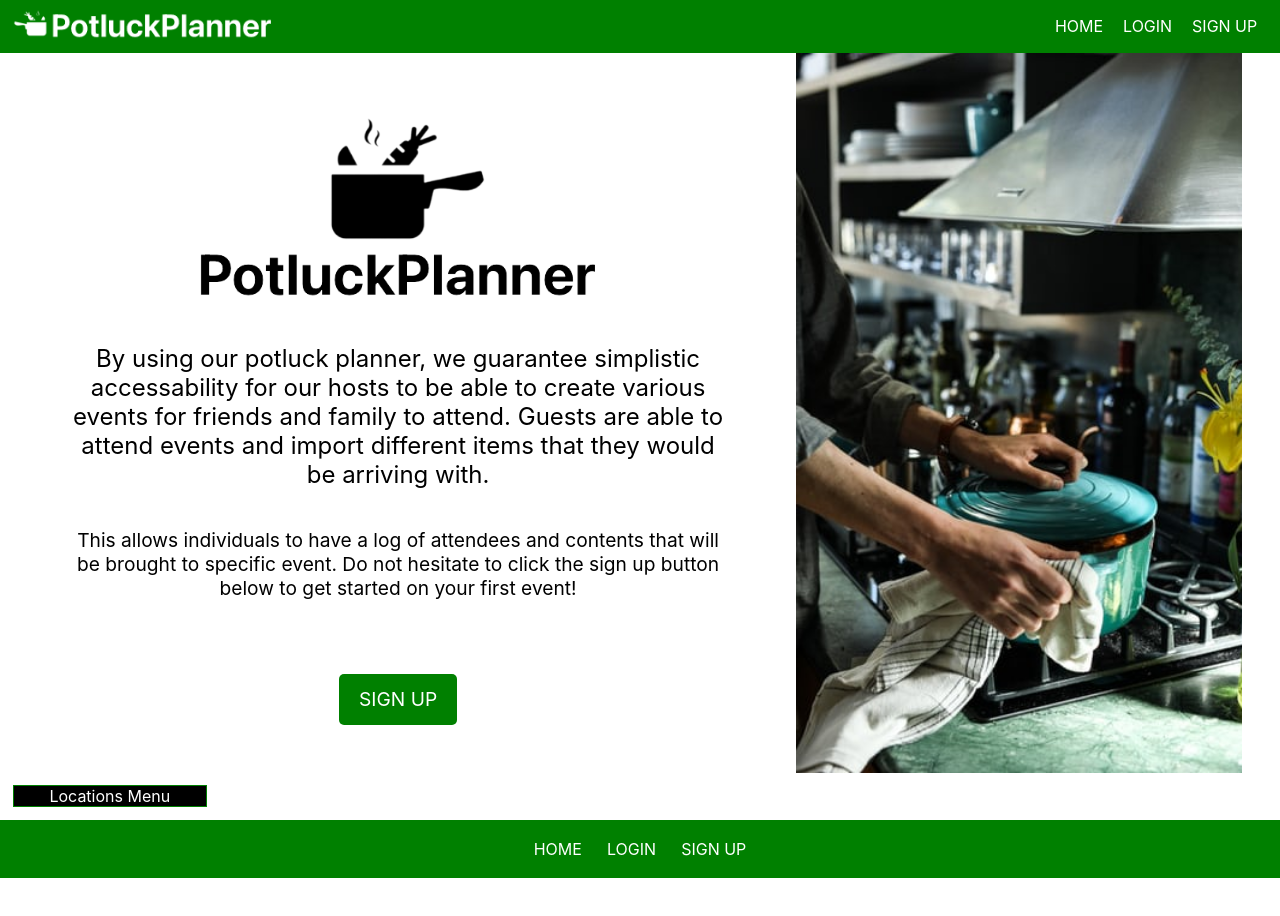
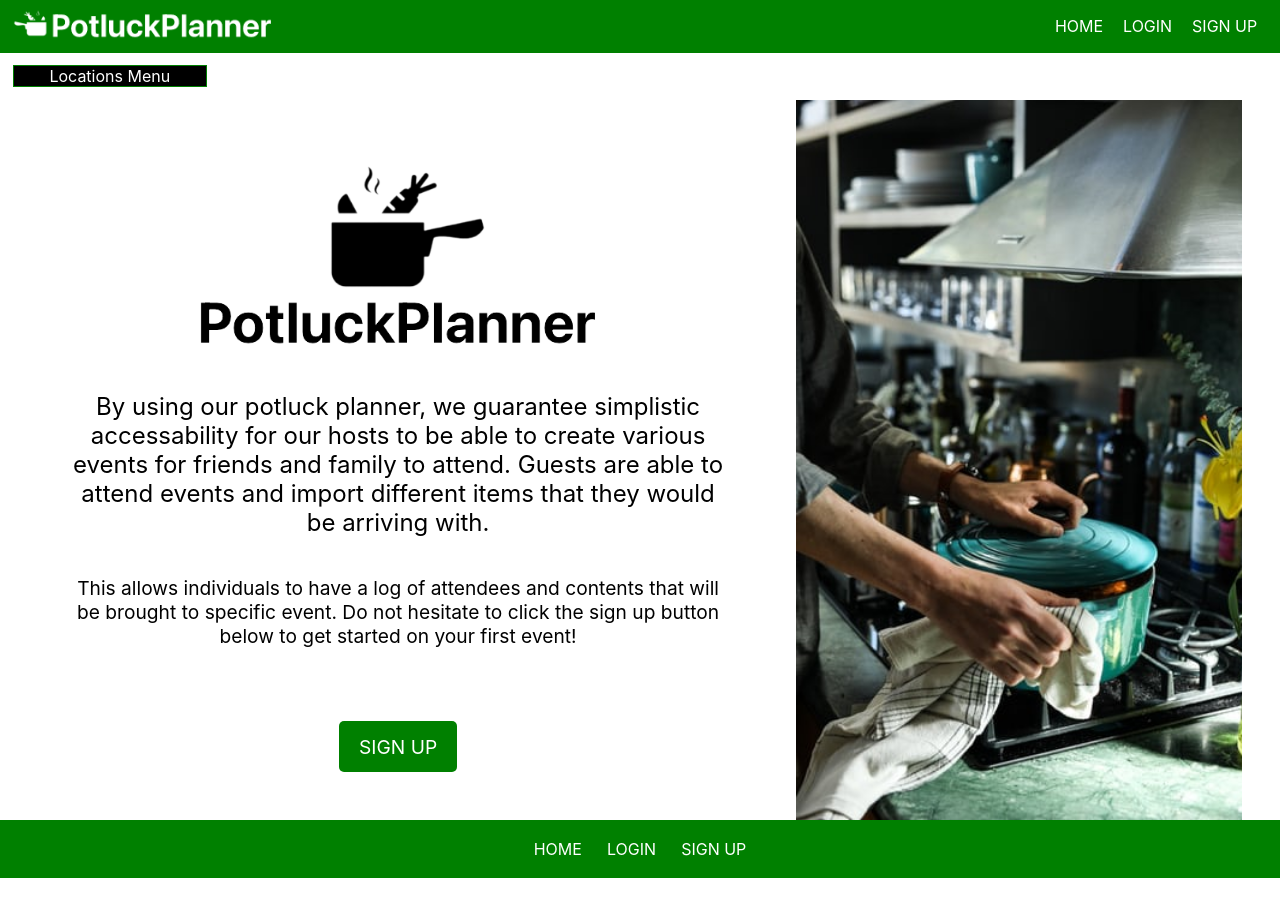
Before and after one commit to benedictify/potluck-frontend, a React (Create React App) app: page / in a window 1280 px wide. Shown: the top 916 px of the page. Built offline with nearby package versions, Linux system fonts and the light colour scheme.

Commit message:
if state empty, ShowOneLocation redirects to home

```diff
--- a/src/App.css
+++ b/src/App.css
@@ -64,6 +64,7 @@ a {
   text-shadow: 2px 2px 4px #190000;
 }
 
+
 /* YourEvents */
 .yourEvents h3 {
   margin-bottom: 0;
@@ -113,6 +114,7 @@ a {
 .bottomP {
   margin-bottom: 0;
 }
+
 
 /* Create Event */
 #createTagline {
@@ -173,10 +175,6 @@ a {
 	width: 15%;
 }
 
-.buttonlink {
-	margin-top: 3rem;
-}
-
 /* Pushes footer down */
 .content {
   min-height: calc(100vh - 70px);
--- a/src/App.js
+++ b/src/App.js
@@ -35,6 +35,11 @@ function App(props) {
 		<div className="App">
 			<div className='content'>
 				<Header />
+				{/* render Location Menu button only on root page */}
+				{location.pathname === "/" &&
+					<Link to="/locations" className="applinkbutton">
+						Locations Menu
+					</Link>}
 
 				<Switch>
 					{/* Authentication */}
@@ -58,12 +63,6 @@ function App(props) {
 
 					<Redirect to="/" />
 				</Switch>
-
-				{/* render Location Menu button only on root page */}
-				{location.pathname === "/" &&
-					<Link to="/locations" className="applinkbutton">
-						Locations Menu
-					</Link>}
 			</div>
 
 			<Footer />
--- a/src/Components/Locations/ShowAllLocations.js
+++ b/src/Components/Locations/ShowAllLocations.js
@@ -19,7 +19,7 @@ const ShowAllLocations = (props) => {
 		<div>
 			<h2>Locations</h2>
 			<ShowLocationsList list={props.list} />
-			<Link to="/"><button className="buttonlink">Home</button></Link>
+			<Link to="/"><button style={buttonlink}>Home</button></Link>
 		</div>
 	)
 };
@@ -35,3 +35,7 @@ const mapActions = {
 }
 
 export default connect(mapState, mapActions)(ShowAllLocations);
+
+const buttonlink = {
+	marginTop: "3rem",
+}
--- a/src/Components/Locations/ShowOneLocation.js
+++ b/src/Components/Locations/ShowOneLocation.js
@@ -1,6 +1,6 @@
 import React from "react";
 import { connect } from 'react-redux';
-import { useParams } from "react-router";
+import { Redirect, useParams } from "react-router-dom";
 import data from "../../data"
 
 const findLocation = (id, list) => {
@@ -9,17 +9,18 @@ const findLocation = (id, list) => {
 
 const ShowOneLocation = (props) => {
 	const { id } = useParams()
+	// const { list } = props;
+	const location = findLocation(id, props.list);
 
-	const list = props.list;
-	// const list = data.locationslist;
-
-	const location = findLocation(id, list);
+	if (!location) {
+		return (<Redirect to="/" />)
+	}
 
 	return (
-		<div style={{display: "grid", justifyItems: "center"}}>
+		<div style={container}>
 			<h2 style={header}>{location.name} Details</h2>
 
-			<p style={footer} >Enjoy your event</p>
+			<p style={footer}>Enjoy your event</p>
 		</div>
 	)
 }
@@ -30,6 +31,10 @@ const mapState = state => {
 
 export default connect(mapState)(ShowOneLocation);
 
+const container = {
+	display: "grid",
+	justifyItems: "center",
+}
 const header = {
 	width: "auto",
 	borderBottom: "1px solid black",
```
